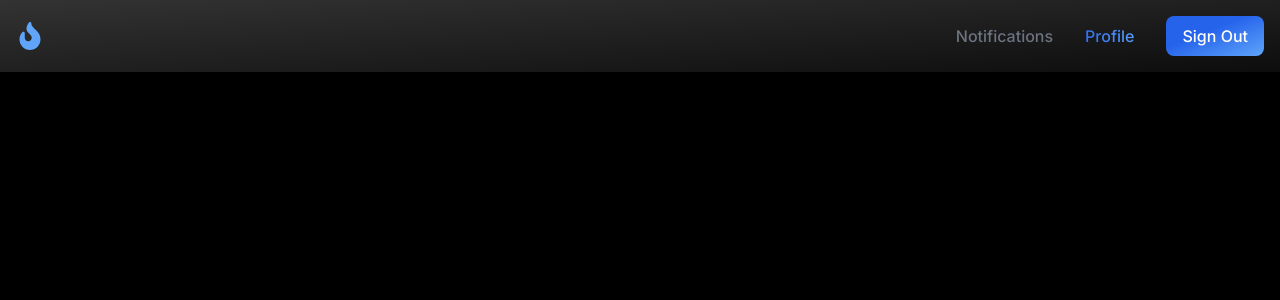
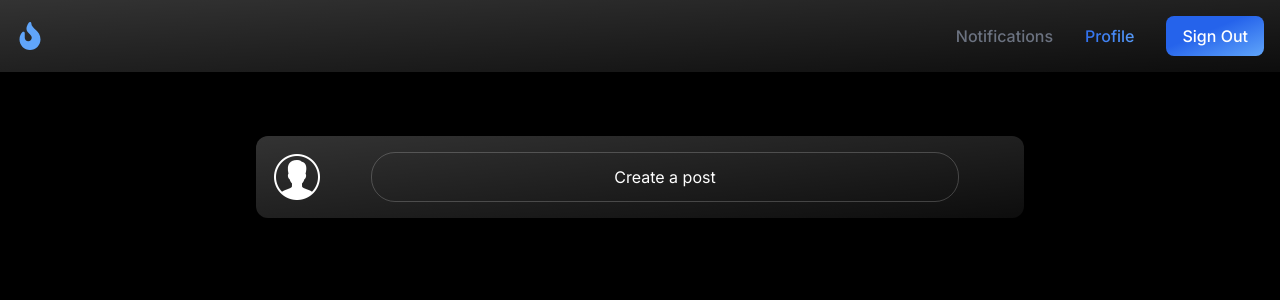
Before and after one commit to Jstreetman/fire-blog, a Next.js app: page /feed in a window 1280 px wide. Shown: the top 300 px of the page. Built offline with nearby package versions, Linux system fonts and the light colour scheme.

Commit message:
Added Create post card frontend design

```diff
--- /dev/null
+++ b/app/feed/layout.tsx
@@ -0,0 +1,21 @@
+import type { Metadata } from "next";
+import { Inter } from "next/font/google";
+
+const inter = Inter({ subsets: ["latin"] });
+
+export const metadata: Metadata = {
+  title: "Feed | Fireblog",
+  description: "Dashboard",
+};
+
+export default function RootLayout({
+  children,
+}: Readonly<{
+  children: React.ReactNode;
+}>) {
+  return (
+    <html lang="en">
+      <body className={inter.className}>{children}</body>
+    </html>
+  );
+}
--- /dev/null
+++ b/components/Feed/FeedPostCard/FeedPostCard.tsx
@@ -0,0 +1,9 @@
+import { FeedPostCardDetails } from "./FeedPostCardDetails";
+
+export const FeedPostCard = () => {
+  return (
+    <div>
+      <FeedPostCardDetails />
+    </div>
+  );
+};
--- /dev/null
+++ b/components/Feed/FeedPostCard/FeedPostCardDetails.tsx
@@ -0,0 +1,38 @@
+"use client";
+import { motion } from "framer-motion";
+import Image from "next/image";
+import pIcon from "../../../public/icons/profile.png";
+
+export const FeedPostCardDetails = () => {
+  return (
+    <motion.section>
+      <FeedCard />
+    </motion.section>
+  );
+};
+
+const FeedCard = () => {
+  return (
+    <motion.div
+      initial={{ opacity: 0 }}
+      animate={{ opacity: 1 }}
+      transition={{ duration: 1, ease: "easeInOut", delay: 0.5 }}
+      className="flex flex-row justify-between p-4 mx-auto  bg-gradient-to-br from-white/20 to-white/5 backdrop-blur  lg:w-3/5 md:w-9/12 rounded-xl  "
+    >
+      <div className="flex flex-row ">
+        <Image
+          src={pIcon}
+          alt="profile"
+          width={50}
+          height={50}
+          className="rounded-full"
+        />
+      </div>
+      <div className="flex flex-row justify-center mx-auto w-4/5">
+        <button className="w-full border-[1px] border-white/20 scale-100 hover:scale-105 hover:bg-white/30 active:scale-95 transition-all rounded-3xl">
+          Create a post
+        </button>
+      </div>
+    </motion.div>
+  );
+};
--- a/components/Feed/HomePage.tsx
+++ b/components/Feed/HomePage.tsx
@@ -5,6 +5,7 @@ import { getAuth } from "firebase/auth";
 import { app } from "../../app/firebase/config";
 import { getDatabase, ref, get } from "firebase/database";
 import FeedNavbar from "./FeedNavbar/FeedNavbar";
+import { FeedPostCard } from "./FeedPostCard/FeedPostCard";
 
 export const HomePage = () => {
   const router = useRouter();
@@ -46,6 +47,9 @@ export const HomePage = () => {
   return (
     <div>
       <FeedNavbar />
+      <div className="py-16">
+        <FeedPostCard />
+      </div>
       {/* {userData ? (
         <div className="flex flex-col items-center justify-center py-16 ">
           <h1>User Data:</h1>
--- a/package.json
+++ b/package.json
@@ -23,6 +23,7 @@
     "react-firebase-hooks": "^5.1.1",
     "react-icons": "^5.2.1",
     "react-use-measure": "^2.1.1",
+    "sharp": "^0.33.4",
     "tailwind-merge": "^2.3.0"
   },
   "devDependencies": {
```
Also changed, not shown: public/icons/profile.png (added), 1 other file (tests, documents, lock files or other folders).
